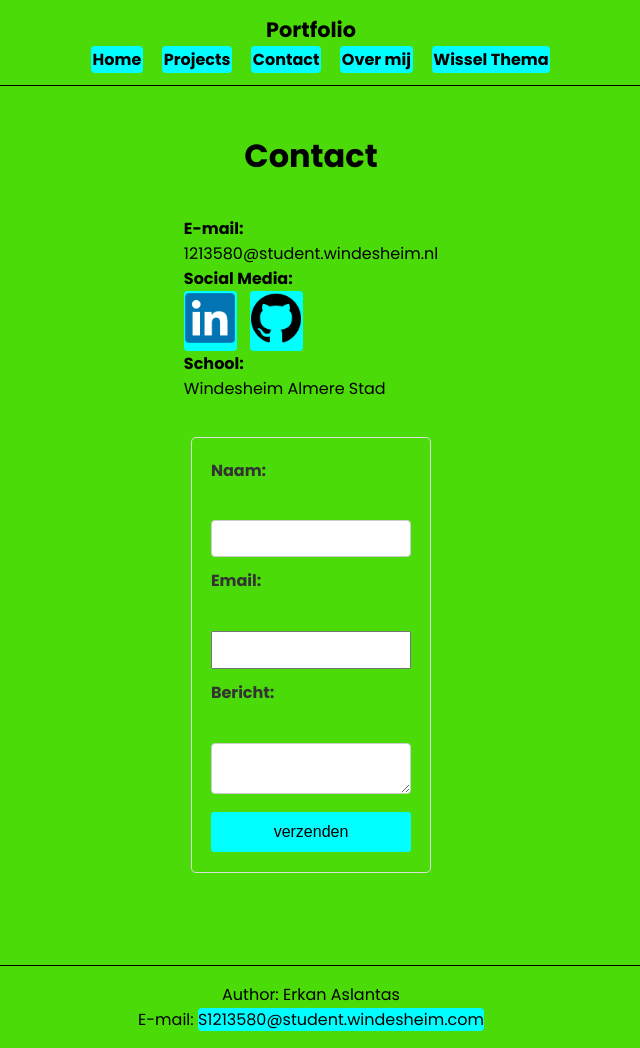
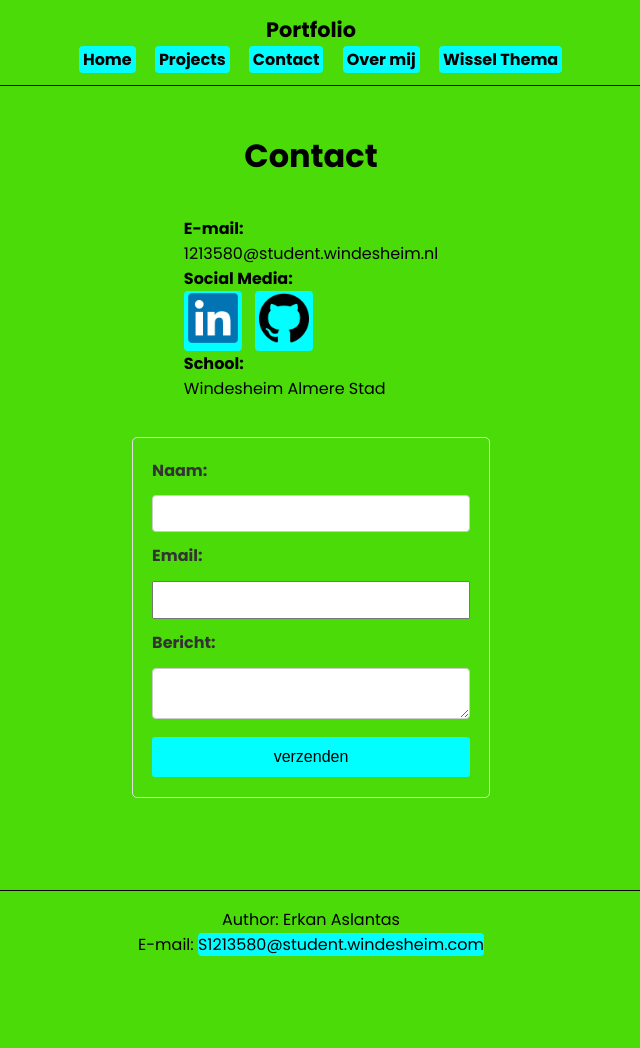
Before and after one commit to ErkanDevWindesheim/Portfolio, a PHP site: page /contact in a window 1280 px wide. Shown: the whole page, without its empty margins (329-969 px from the left). After the commit the page ends 956 px from the top, so only its background shows below. Run offline with PHP 8.4, Linux system fonts and the light colour scheme.

Commit message:
Brighton (Medestudent feedback verwerkt)

```diff
--- a/controllers/contactController.php
+++ b/controllers/contactController.php
@@ -38,14 +38,14 @@ class ContactController {
 
         $content .= "
             <form action=\"contact?create\" method=\"POST\" autocomplete=\"on\">
-                <label for=\"name\">Naam:</label><br>
+                <label for=\"name\">Naam:</label>
                 <input type=\"text\" id=\"name\" name=\"name\" required><br>
 
-                <label for=\"email\">Email:</label><br>
+                <label for=\"email\">Email:</label>
                 <input type=\"email\" id=\"email\" name=\"email\" required><br>
 
-                <label for=\"message\">Bericht:</label><br>
-                <textarea id=\"message\" name=\"message\" required></textarea><br>
+                <label for=\"message\">Bericht:</label>
+                <textarea id=\"message\" name=\"message\" required></textarea>
 
                 <button type=\"submit\">verzenden</button>
             </form>
--- a/views/css/style.css
+++ b/views/css/style.css
@@ -109,7 +109,7 @@ a {
   color: var(--btn-text);
   text-decoration: none;
   cursor: pointer;
-  padding: 0.1rem;
+  padding: 0.1rem 0.25rem ;
   border-radius: 0.25rem;
   transition: background-color 0.3s, color 0.3s;
 }
```
